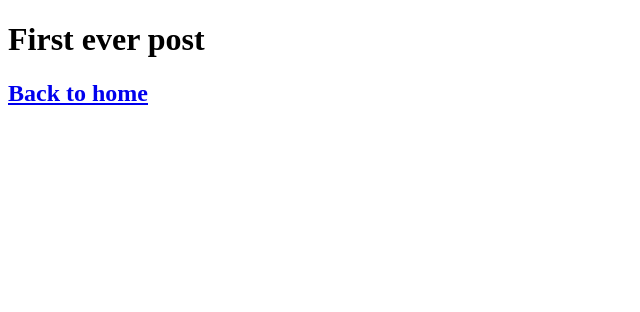
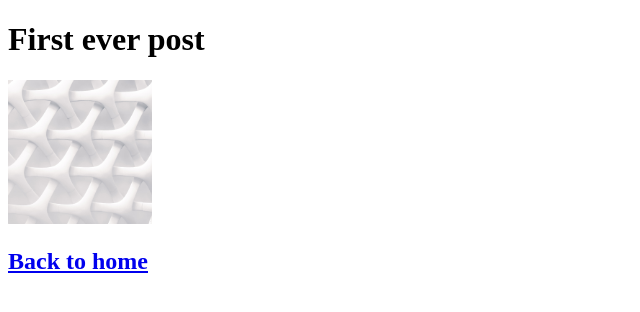
Before and after one commit to TyposBro/nextjs, a Next.js app: page /posts/first-post in a window 1280 px wide. Shown: the top 312 px of the page, without its empty margins (0-640 px from the left). Built offline with nearby package versions, Linux system fonts and the light colour scheme.

Commit message:
Add Optimized Image

```diff
--- a/pages/posts/first-post.jsx
+++ b/pages/posts/first-post.jsx
@@ -1,9 +1,20 @@
+import Head from "next/head";
+import Image from "next/image";
 import Link from "next/link";
 
 export default function FirstPost() {
   return (
     <>
+    <Head>
+      <title></title>
+    </Head>
       <h1>First ever post</h1>
+      <Image
+        src="/images/profile.jpg" // Route of the image file
+        height={144} // Desired size with correct aspect ratio
+        width={144} // Desired size with correct aspect ratio
+        alt="Your Name"
+      />
       <h2>
         <Link href="/">Back to home</Link>
       </h2>
```
Also changed, not shown: public/images/profile.jpg (added).
